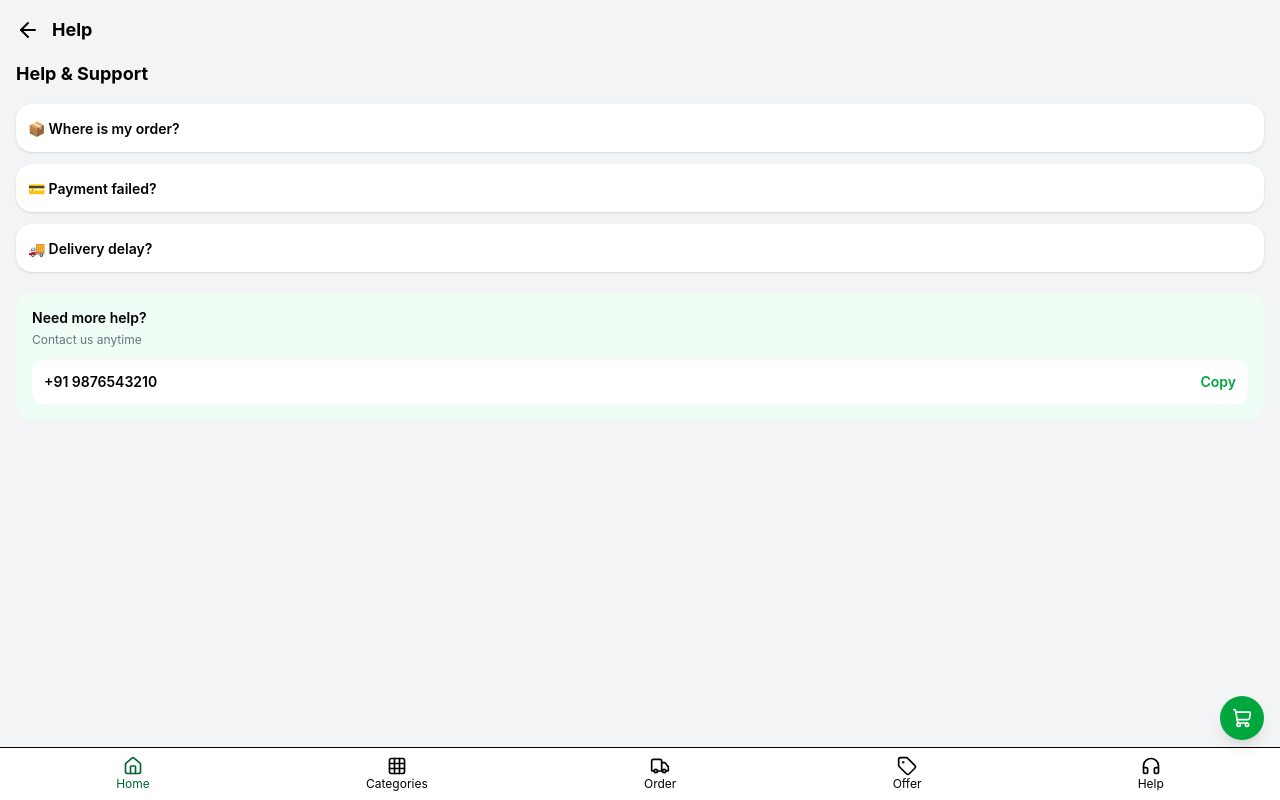
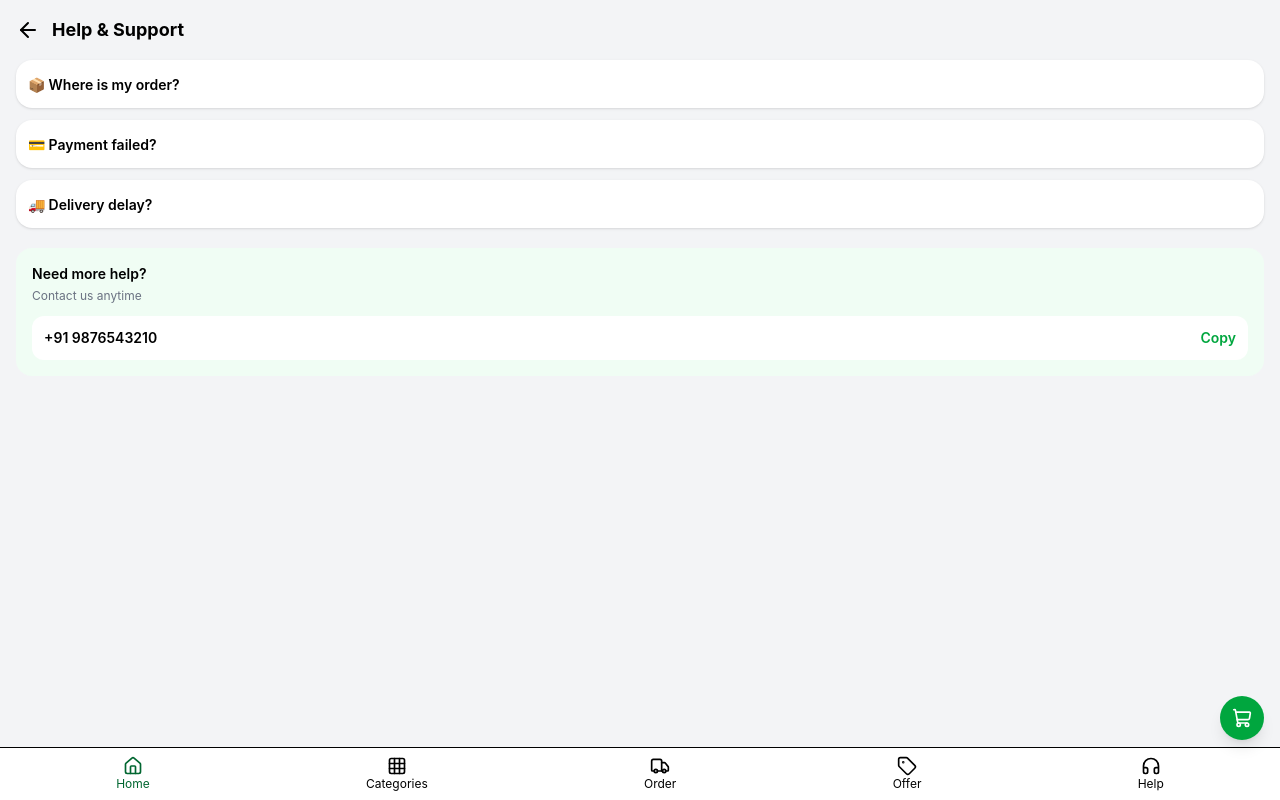
Before and after one commit to pritamkumar2080/loocals-app, a React (Vite) app: page /help in a window 1280 px wide. Built offline with nearby package versions, Linux system fonts and the light colour scheme; no server answers.

Commit message:
fix backheaderr

```diff
--- a/src/pages/Help.jsx
+++ b/src/pages/Help.jsx
@@ -28,11 +28,8 @@ const Help = () => {
   return (
     <div className="p-4 pb-20 bg-gray-100 min-h-screen">
 
-      <BackHeader title="Help" />
+      <BackHeader title="Help & Support" />
 
-      <h2 className="text-lg font-bold mb-4">
-        Help & Support
-      </h2>
 
       {/* FAQ */}
       <div className="space-y-3">
```
